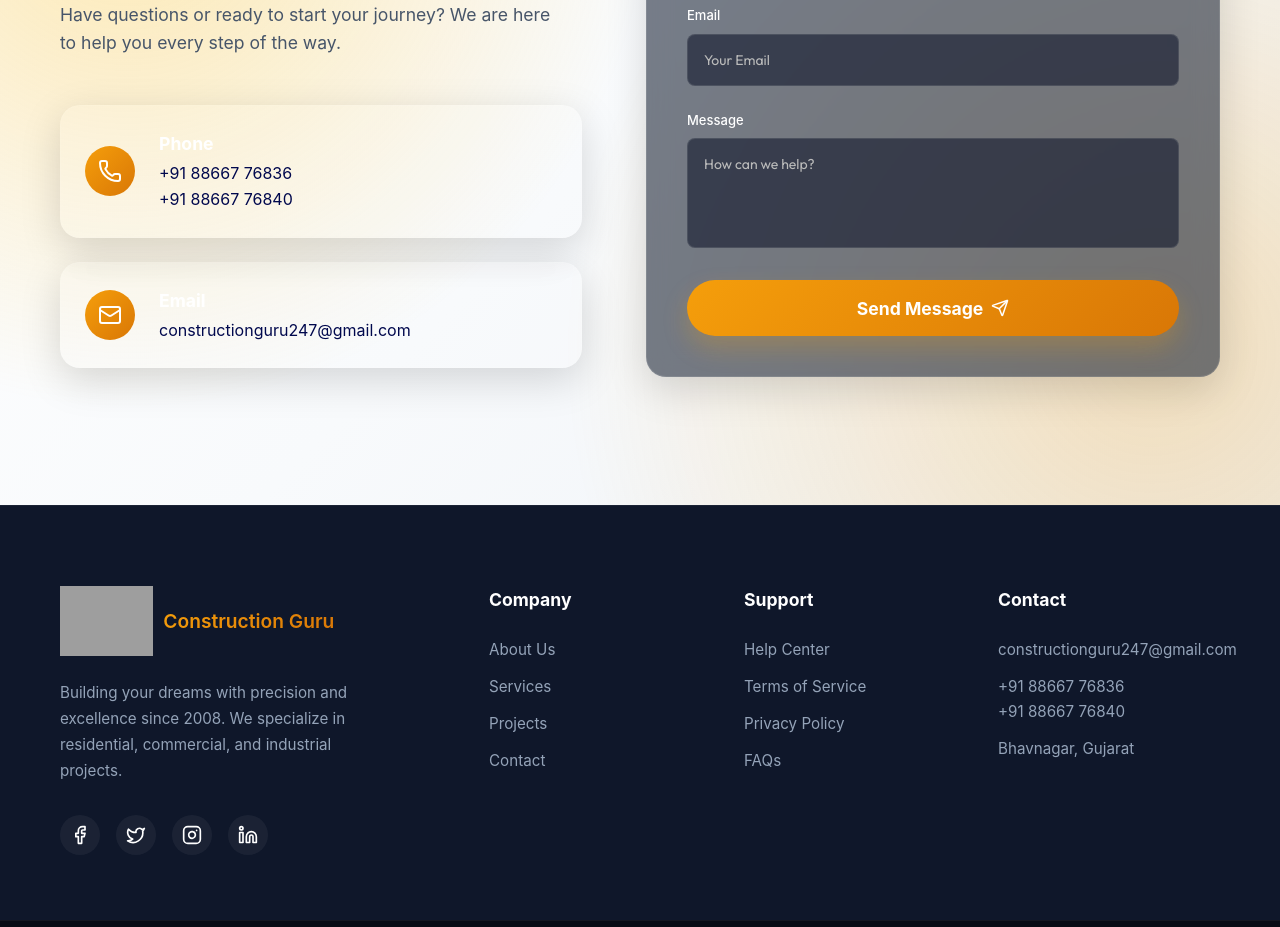
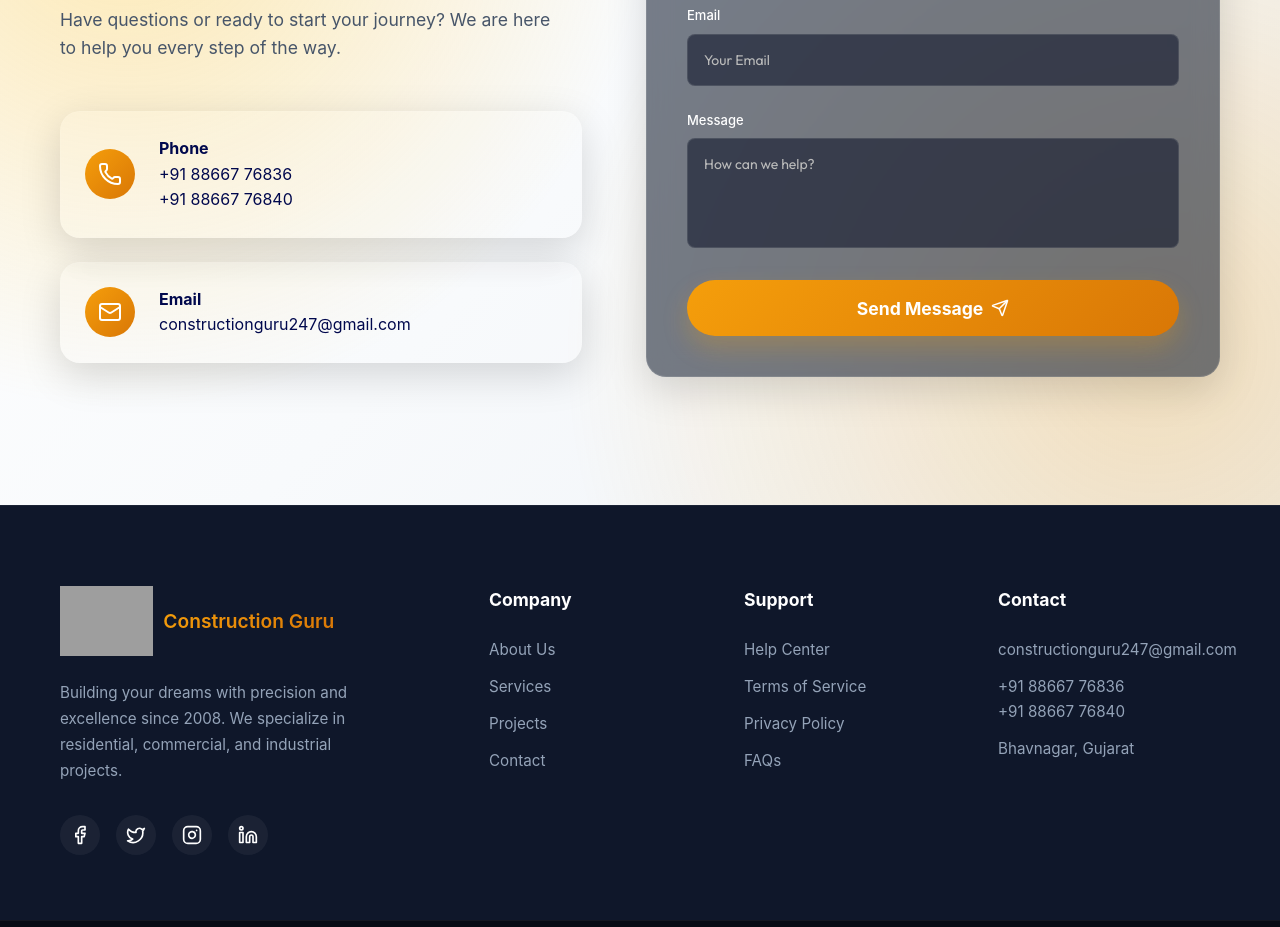
Before and after one commit to vedhaan/construction-guru, a React (Vite) app: page / in a window 1280 px wide. Shown: the part 6640-7567 px from the top of the page. Built offline with nearby package versions, Linux system fonts and the light colour scheme; grey boxes are pictures that could not be loaded.

Commit message:
change color for headings in left side

```diff
--- a/src/Components/Contact/Contact.css
+++ b/src/Components/Contact/Contact.css
@@ -74,15 +74,13 @@
   flex-shrink: 0;
 }
 
-.info-item h4 {
-  color: white;
-  margin-bottom: 0.2rem;
-  font-size: 1.1rem;
+.info-item h4,
+.form-group label {
+  color: var(--text-main);
 }
 
-.info-item p {
+.contact-info .description {
   color: var(--text-muted);
-  margin: 0;
 }
 
 /* Form */
```
